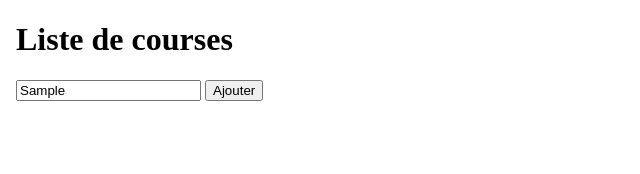
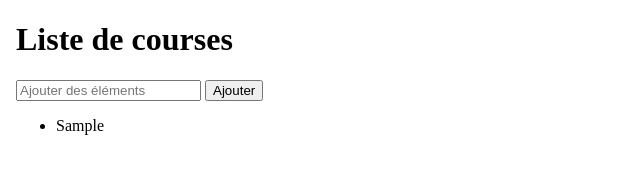
Before and after one commit to NabilF01/ManipulationDOM, a plain HTML site: page courses.html in a window 1280 px wide. Both pictures are taken after typing "Sample" into the empty fields and a click on the button "Ajouter". Shown: the whole page, without its empty margins (0-640 px from the left). Drawn offline with Linux system fonts and the light colour scheme.

Commit message:
feat: end liste de courses

```diff
--- a/courses.html
+++ b/courses.html
@@ -10,7 +10,7 @@
     <main>
       <h1>Liste de courses</h1>
       <input id="courseElement" type="text" placeholder="Ajouter des éléments" />
-      <button>Ajouter</button>
+      <button id="btn">Ajouter</button>
     </main>
     <script src="js/courses.js"></script>
   </body>
--- a/js/courses.js
+++ b/js/courses.js
@@ -1 +1,31 @@
-let valueInput = document.getElementById('courseElement');
+
+let input = document.getElementById('courseElement');
+let button = document.getElementById('btn');
+
+
+let main = document.querySelector('main');
+
+
+button.addEventListener('click', () => {
+    let inputValue = input.value.trim();
+
+    if (inputValue === "") {
+        alert("Veuillez entrer un élément !");
+        return;
+    }
+
+    let ul = document.querySelector('ul');
+    if (!ul) {
+        ul = document.createElement('ul');
+        main.appendChild(ul);
+    }
+
+
+    let li = document.createElement('li');
+    li.textContent = inputValue;
+
+
+    ul.appendChild(li);
+
+    input.value = "";
+});
```
